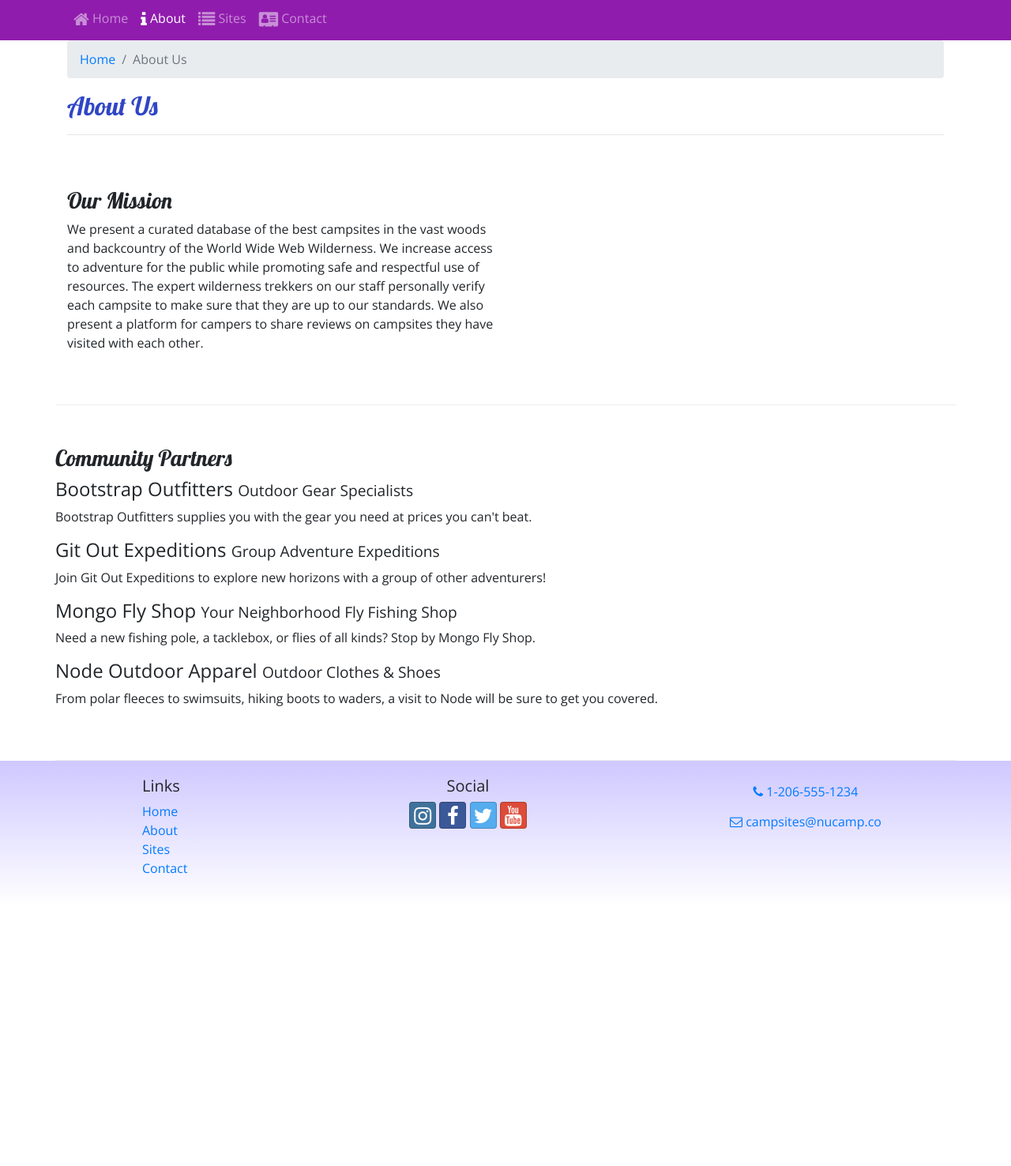
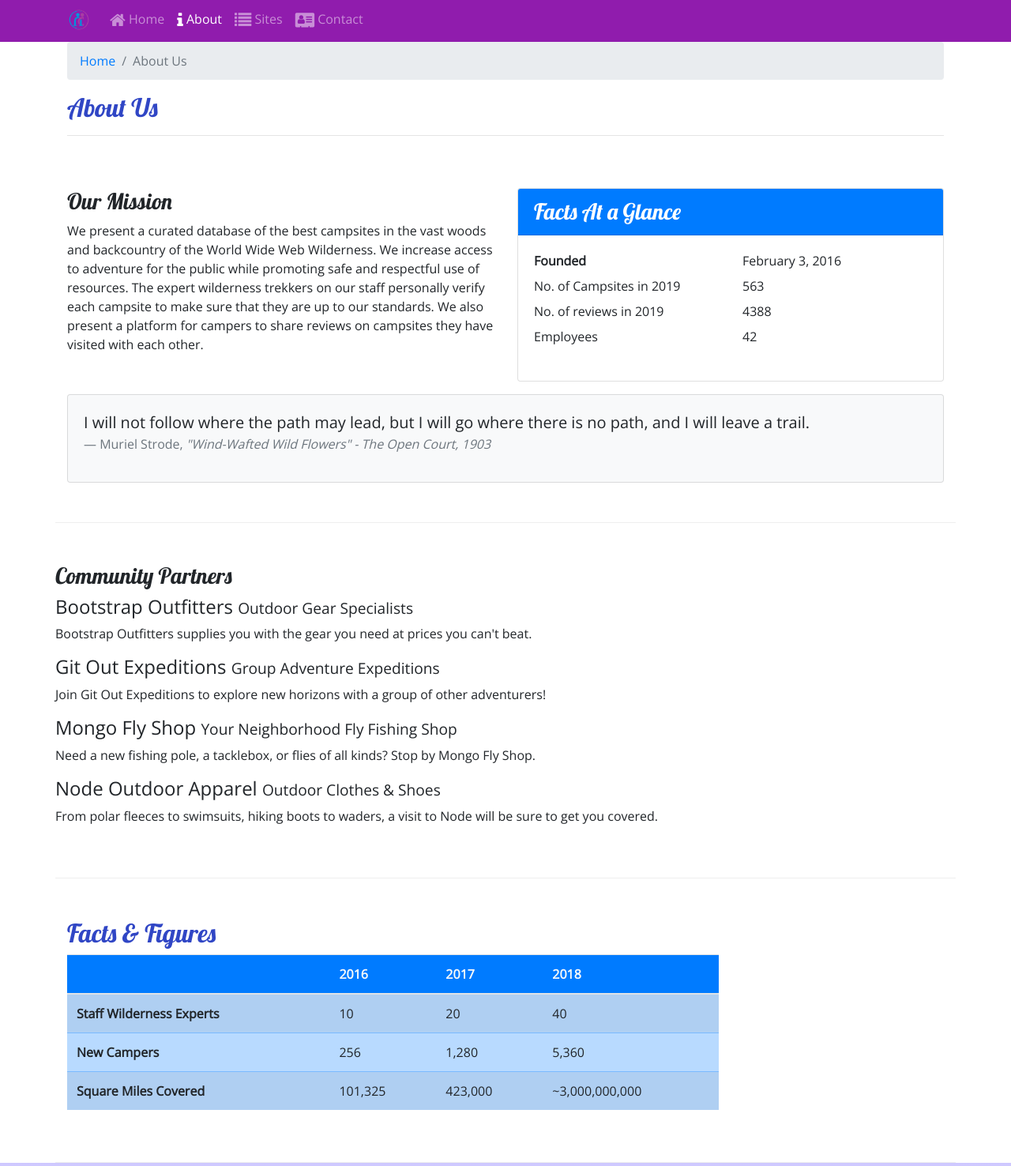
Before and after one commit to Davidalvarezj/Bootstrap-exercise-1-nucamp-website, a website: page aboutus.html in a window 1280 px wide. Shown: the part 167-1643 px from the top of the page at 79% size. Before the commit the page ends 1314 px from the top, so only its background shows below. Drawn offline with nearby package versions, Linux system fonts and the light colour scheme.

Commit message:
Added images and tables index and aboutus

```diff
--- a/aboutus.html
+++ b/aboutus.html
@@ -21,6 +21,9 @@
     <header class="jumbotron jumbotron-fluid">
         <div class="container">
             <div class="row">
+                <div class="col-4 col-sm-3 col-md-2 align-self-center">
+                    <a href="index.html"><img src="img/logo.png" class="img-fluid" /></a>
+                 </div>
                 <div class="col">
                     <h1>NuCamp</h1>
                     <h2>a better way to camp</h2>
@@ -32,6 +35,7 @@
 <!-- Navbar -->
     <nav class="navbar navbar-expand-sm navbar-dark sticky-top">
         <div class="container">
+            <a class="navbar-brand" href="./index.html"><img src="img/logo.png" height="30" width="30" /></a>
             <button class="navbar-toggler ml-auto" type="button" data-toggle="collapse" data-target="#nucampNavbar"> <span class="navbar-toggler-icon"></span></button>
             <div class="collapse navbar-collapse" id="nucampNavbar">
 
@@ -63,6 +67,35 @@
                 <h3>Our Mission</h3>
                 <p>We present a curated database of the best campsites in the vast woods and backcountry of the World Wide Web Wilderness. We increase access to adventure for the public while promoting safe and respectful use of resources. The expert wilderness trekkers on our staff personally verify each campsite to make sure that they are up to our standards. We also present a platform for campers to share reviews on campsites they have visited with each other.</p>
             </div>
+            <div class="col col-sm-6 ">
+                <div class="card">
+                    <h3 class="card-header bg-primary text-white">Facts At a Glance</h3>
+                    <div class="card-body">
+                        <dl class="row">
+                            <dt class="col-6">Founded</dt>
+                            <dd class="col-6">February 3, 2016</dd>
+                            <dd class="col-6">No. of Campsites in 2019</dd>
+                            <dd class="col-6">563</dd>
+                            <dd class="col-6">No. of reviews in 2019</dd>
+                            <dd class="col-6">4388</dd>
+                            <dd class="col-6">Employees</dd>
+                            <dd class="col-6">42</dd>
+                        </dl>
+                    </div>
+                </div>
+            </div>
+            <div class="col">
+                <div class="card bg-light mt-3">
+                    <blockquote class="blockquote card-body">
+                        <p class="mb-0">I will not follow where the path may lead, but I will go where there is no path, and I will leave a trail.</p>
+                        <footer class="blockquote-footer">Muriel Strode,
+                            <cite title="Source Title">"Wind-Wafted Wild Flowers" -
+                                The Open Court, 1903
+                            </cite>
+                        </footer>
+                    </blockquote>
+                </div>
+            </div>
         </div>
 
         <div class="row row-content">
@@ -78,9 +111,49 @@
                 <p class="d-none d-sm-block">From polar fleeces to swimsuits, hiking boots to waders, a visit to Node will be sure to get you covered.</p>
             </div>
         </div>
+        <div class="row row-content">
+            <div class="col-sm-9">
+                <h2>Facts &amp; Figures</h2>
+                <div class="table-responsive">
+                    <table class="table table-striped">
+                        <thead>
+                            <tr class="bg-primary text-light">
+                                <th></th>
+                                <th>2016</th>
+                                <th>2017</th>
+                                <th>2018</th>
+                            </tr>
+                        </thead>
+                        <tbody class="table-primary">
+                            <tr>
+                                <th>Staff Wilderness Experts</th>
+                                <td>10</td>
+                                <td>20</td>
+                                <td>40</td>
+                            </tr>
+                            <tr>
+                                <th>New Campers</th>
+                                <td>256</td>
+                                <td>1,280</td>
+                                <td>5,360</td>
+                            </tr>
+                            <tr>
+                                <th>Square Miles Covered</th>
+                                <td>101,325</td>
+                                <td>423,000</td>
+                                <td>~3,000,000,000</td>
+                            </tr>
+                        </tbody>
+                    </table>
+                </div>
+            </div>
+       </div>
+
+
+
     </div>
 
-    <footer>
+    <footer class="site-footer">
         <div class="container">
             <div class="row">
                 <div class="col-4 col-sm-2 offset-1">
--- a/css/styles.css
+++ b/css/styles.css
@@ -14,7 +14,7 @@ header h2 {
     color: #cec8ff;
 }
 
-footer {
+.site-footer {
     background-image: linear-gradient(#cec8ff, white);
     padding: 20px;
 }
```
Also changed, not shown: contactus.html (+5 -1 lines), index.html (+20 -5 lines), img/1150.png_860.png (deleted), img/Sin título.png (deleted), img/bootstrap-thumb.png (added), img/breadcrumb-trail-thumb.jpg (added), img/breadcrumb-trail.jpg (added), img/chrome-river-thumb.jpg (added), img/chrome-river.jpg (added), img/logo.png (added), img/mountain adventure.png (deleted), img/react-lake-thumb.jpg (added), img/react-lake.jpg (added).
